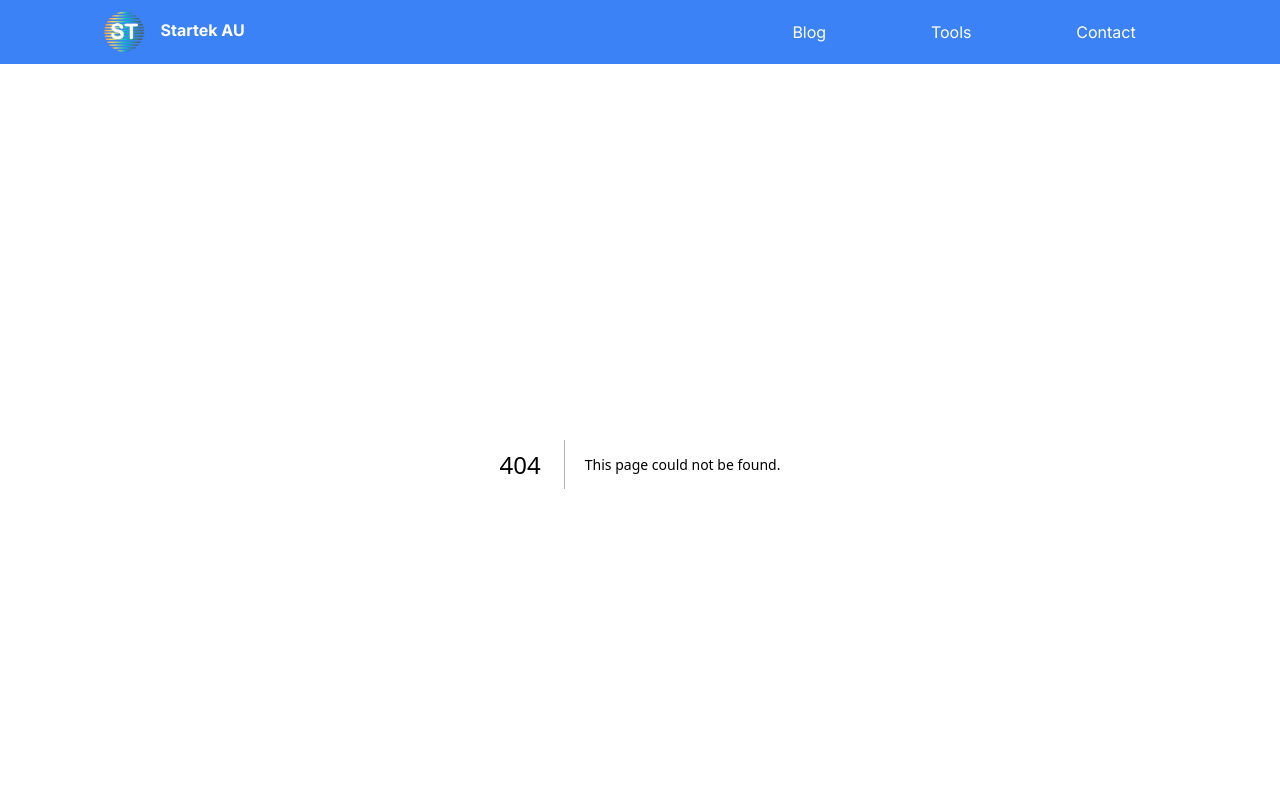
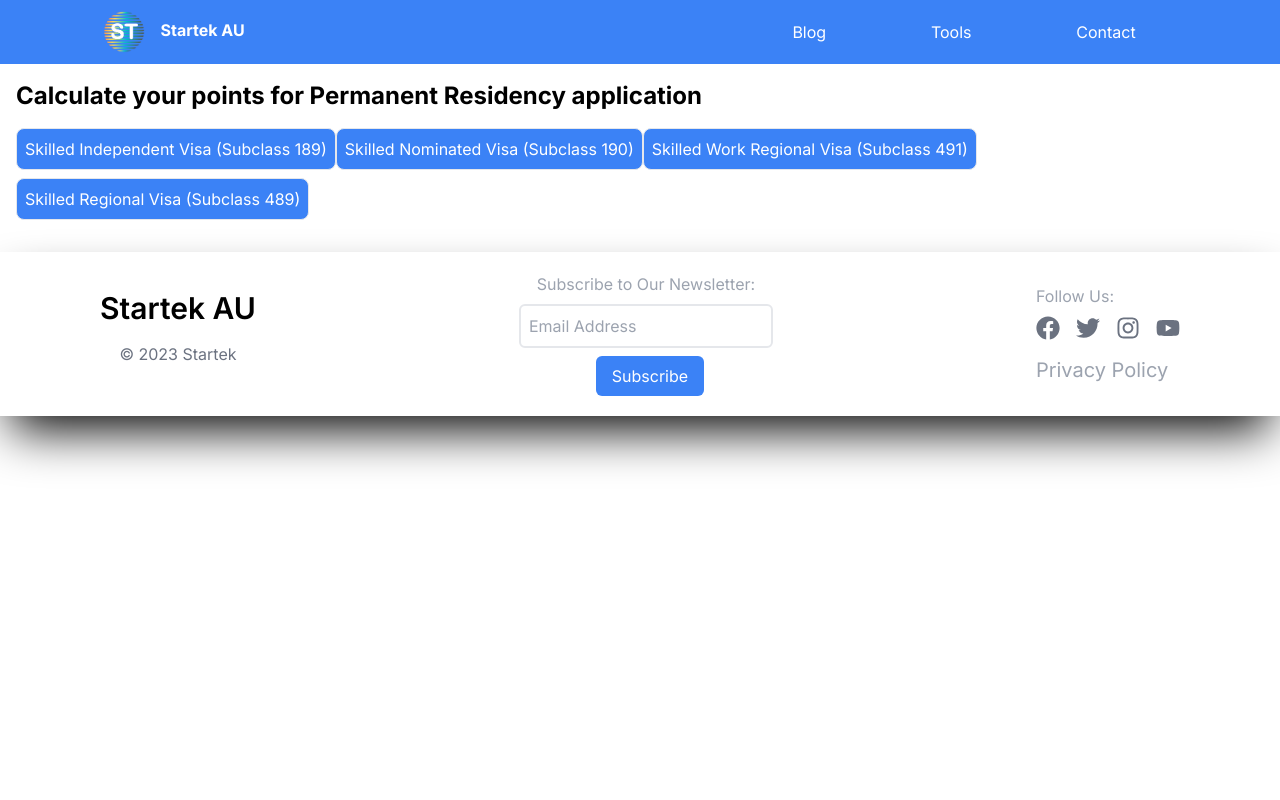
Before and after one commit to thestartek/startekau, a Next.js app: page /tools/prpointscalculator in a window 1280 px wide. Before the commit this address had no page. Shown: the top 800 px of the page. Built offline with nearby package versions, Linux system fonts and the light colour scheme.

Commit message:
started pr points calculator

```diff
--- a/app/tools/page.tsx
+++ b/app/tools/page.tsx
@@ -11,7 +11,7 @@ export default function Tools() {
     <main className="min-h-[80vh] m-auto flex items-center justify-center">
       <div className="max-w-[1080px] m-5 grid grid-cols-3">
         <Link
-          href=""
+          href="/tools/prpointscalculator"
           className="md:w-[180px] w-[100px] flex flex-col items-center justify-center gap-2 shadow-black shadow rounded-lg py-2 active:scale-95 transition-all ease-in-out m-2"
         >
           <FaCalculator size={40} />
--- /dev/null
+++ b/app/tools/prpointscalculator/page.tsx
@@ -0,0 +1,12 @@
+import PrPointsCalc from "@/components/tools/PrPointsCalc";
+import React from "react";
+
+const page = () => {
+  return (
+    <div>
+      <PrPointsCalc />
+    </div>
+  );
+};
+
+export default page;
--- /dev/null
+++ b/app/tools/subclass-189/page.tsx
@@ -0,0 +1,7 @@
+import React from "react";
+
+const page = () => {
+  return <div>page</div>;
+};
+
+export default page;
--- /dev/null
+++ b/app/tools/subclass-190/page.tsx
@@ -0,0 +1,7 @@
+import React from "react";
+
+const page = () => {
+  return <div>page</div>;
+};
+
+export default page;
--- /dev/null
+++ b/app/tools/subclass-489/page.tsx
@@ -0,0 +1,7 @@
+import React from "react";
+
+const page = () => {
+  return <div>page</div>;
+};
+
+export default page;
--- /dev/null
+++ b/app/tools/subclass-491/page.tsx
@@ -0,0 +1,7 @@
+import React from "react";
+
+const page = () => {
+  return <div>page</div>;
+};
+
+export default page;
--- a/components/BlogCard.tsx
+++ b/components/BlogCard.tsx
@@ -8,7 +8,7 @@ const BlogPostCard = ({ title, date, image, slug, preview }: BlogCardProps) => {
       <div className="bg-white p-4 rounded-lg shadow-md mx-4">
         <Link href={`/blog/${slug}`}>
           <img
-            src={`/${image}`}
+            src={`${image}`}
             alt={title}
             className="transition-all ease-in-out mb-4 w-full object-cover rounded-md hover:scale-105"
           />
--- /dev/null
+++ b/components/tools/PointsTable.tsx
@@ -0,0 +1,7 @@
+import React from "react";
+
+const PointsTable = () => {
+  return <div>PointsTable</div>;
+};
+
+export default PointsTable;
--- /dev/null
+++ b/components/tools/PrPointsCalc.tsx
@@ -0,0 +1,39 @@
+import Link from "next/link";
+import Head from "next/head";
+
+const PrPointsCalc = () => {
+  return (
+    <div className="container mx-auto p-4">
+      <Head>
+        <title>PR Points Calculator</title>
+      </Head>
+      <h1 className="text-2xl font-bold mb-4">
+        Calculate your points for Permanent Residency application
+      </h1>
+      <div className="mb-4">
+        <Link href="/tools/subclass-189">
+          <p className="border p-2 rounded-lg bg-blue-500 text-white inline-flex items-center justify-between mb-2">
+            Skilled Independent Visa (Subclass 189)
+          </p>
+        </Link>
+        <Link href="/tools/subclass-190">
+          <p className="border p-2 rounded-lg bg-blue-500 text-white inline-flex items-center justify-between mb-2">
+            Skilled Nominated Visa (Subclass 190)
+          </p>
+        </Link>
+        <Link href="/tools/subclass-491">
+          <p className="border p-2 rounded-lg bg-blue-500 text-white inline-flex items-center justify-between mb-2">
+            Skilled Work Regional Visa (Subclass 491)
+          </p>
+        </Link>
+        <Link href="/tools/subclass-489">
+          <p className="border p-2 rounded-lg bg-blue-500 text-white inline-flex items-justify-between">
+            Skilled Regional Visa (Subclass 489)
+          </p>
+        </Link>
+      </div>
+    </div>
+  );
+};
+
+export default PrPointsCalc;
```
